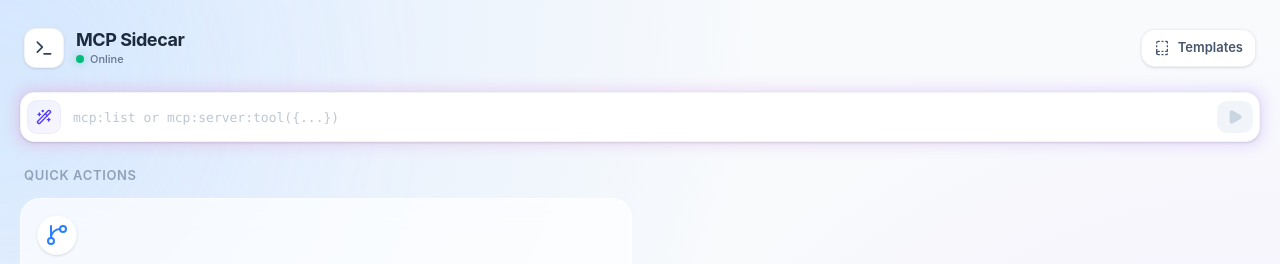
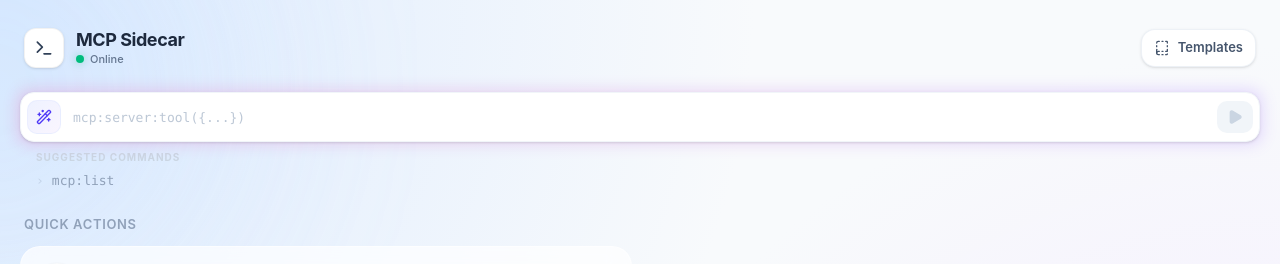
Before and after one commit to dreamhuan/mcp-sidecar, a React (Vite) app in the folder apps/extension/: page / in a window 1280 px wide. Shown: the top 264 px of the page. Built offline with nearby package versions, Linux system fonts and the light colour scheme; no server answers.

Commit message:
feat: add command shortcut

```diff
--- a/apps/extension/src/App.tsx
+++ b/apps/extension/src/App.tsx
@@ -12,11 +12,12 @@
 import { PromptManager } from "./components/PromptManager";
 import { ResultPreview } from "./components/ResultPreview";
 import { QuickActions } from "./components/QuickActions";
-import { CommandBar } from "./components/CommandBar";
+// 🔥 引入 CommandBarRef 类型
+import { CommandBar, type CommandBarRef } from "./components/CommandBar";
+import { ServerShortcuts } from "./components/ServerShortcuts";
 import { ActionItem, PromptTemplate, ToastType } from "./types";
 import { API_BASE_URL } from "./common";
 
-// 配置：移除 "List Files"，只保留 Git Diff
 const ACTIONS: ActionItem[] = [
   {
     id: "git-diff",
@@ -33,13 +34,16 @@
 function App() {
   const [loading, setLoading] = useState(false);
   const [resultPreview, setResultPreview] = useState("");
+  // 存储探测到的 Server 列表
+  const [availableServers, setAvailableServers] = useState<string[]>([]);
+
   const searchRef = useRef<FileSearchRef>(null);
+  // 🔥 新增：引用 CommandBar 实例
+  const commandBarRef = useRef<CommandBarRef>(null);
 
-  // 提示词状态
   const [prompts, setPrompts] = useState<PromptTemplate[]>([]);
   const [isPromptMgrOpen, setIsPromptMgrOpen] = useState(false);
 
-  // Toast 状态
   const [open, setOpen] = useState(false);
   const [toastConfig, setToastConfig] = useState({
     title: "",
@@ -63,7 +67,6 @@
 
   useEffect(() => () => clearTimeout(timerRef.current), []);
 
-  // 本地存储加载/保存
   useEffect(() => {
     const saved = localStorage.getItem("mcp-prompts");
     if (saved) {
@@ -79,7 +82,6 @@
     localStorage.setItem("mcp-prompts", JSON.stringify(prompts));
   }, [prompts]);
 
-  // 🔥 核心执行逻辑
   const handleRun = async (
     serverName: string | null,
     toolName: string | null,
@@ -106,7 +108,16 @@
       if (json.success) {
         let contentStr = "";
 
+        // 🔥 解析 Server 列表逻辑
         if (json.isToolList && Array.isArray(json.data)) {
+          // 使用 Set 进行合并，防止覆盖
+          const newServers = json.data.map((t: any) => t.server);
+          setAvailableServers((prev) => {
+            const combined = new Set([...prev, ...newServers]);
+            return Array.from(combined).sort();
+          });
+
+          // 列表渲染逻辑
           const grouped: Record<string, any[]> = {};
           json.data.forEach((t: any) => {
             if (!grouped[t.server]) grouped[t.server] = [];
@@ -114,35 +125,33 @@
           });
 
           const lines: string[] = [];
-          lines.push("📦 AVAILABLE MCP TOOLS (With Arguments)\n");
+          const isDetailed =
+            json.data.length > 0 && "inputSchema" in json.data[0];
+
+          lines.push(
+            isDetailed
+              ? "📦 MCP TOOLS DETAILS (Full Schema)\n"
+              : "📦 MCP TOOLS SUMMARY (Names Only)\n",
+          );
+
+          if (!isDetailed) {
+            lines.push("Tip: Click suggested commands above to see details.\n");
+          }
 
           for (const [server, tools] of Object.entries(grouped)) {
             lines.push(`SERVER: ${server}`);
             tools.forEach((t: any) => {
               lines.push(`  ├─ 🛠️  ${t.name}`);
+              if (t.description)
+                lines.push(`  │   Desc: ${t.description.replace(/\n/g, " ")}`);
 
-              if (t.description) {
-                lines.push(`  │   Description: ${t.description}`);
-              }
-
-              const props = t.inputSchema?.properties || {};
-              const required = t.inputSchema?.required || [];
-              const propKeys = Object.keys(props);
-
-              if (propKeys.length > 0) {
-                lines.push(`  │   Args:`);
-                propKeys.forEach((key, idx) => {
-                  const p = props[key];
-                  const reqMark = required.includes(key)
-                    ? "(Required)"
-                    : "(Optional)";
-                  const desc = p.description ? ` - ${p.description}` : "";
-                  lines.push(
-                    `  │      └─ ${key} [${p.type}] ${reqMark}${desc}`,
-                  );
-                });
-              } else {
-                lines.push(`  │   Args: (None)`);
+              if (t.inputSchema) {
+                const props = t.inputSchema?.properties || {};
+                const propKeys = Object.keys(props);
+                if (propKeys.length > 0) {
+                  lines.push(`  │   Args:`);
+                  propKeys.forEach((key) => lines.push(`  │      └─ ${key}`));
+                }
               }
               lines.push(`  │`);
             });
@@ -167,11 +176,9 @@
         }
 
         contentStr = contentStr.replace(/`/g, "'");
-
         const finalResult = promptPrefix
           ? `${promptPrefix}${contentStr}`
           : contentStr;
-
         setResultPreview(finalResult);
 
         try {
@@ -194,15 +201,16 @@
     }
   };
 
+  // 🔥 核心修改：通过 Ref 控制 CommandBar 的输入框
   const handleCommandExecute = async (cmd: string) => {
+    // 1. 命令上屏 (Imperative)
+    commandBarRef.current?.setValue(cmd);
+    // 2. 执行逻辑
     await handleRun(null, null, null, "", cmd);
   };
 
   const handleActionClick = (act: ActionItem) => {
-    let args = act.args || {};
-    let promptPrefix = act.promptPrefix;
-    // 移除原有的 ls 特殊逻辑
-    handleRun(act.server, act.tool, args, promptPrefix);
+    handleRun(act.server, act.tool, act.args || {}, act.promptPrefix);
   };
 
   return (
@@ -234,18 +242,26 @@
           <button
             onClick={() => setIsPromptMgrOpen(true)}
             className="flex items-center gap-2 px-3 py-2 rounded-[14px] bg-white shadow-sm border border-slate-200/60 text-slate-600 hover:text-blue-600 hover:border-blue-200 hover:shadow-md active:scale-95 transition-all duration-200 group"
-            title="Manage Prompt Templates"
           >
             <BookTemplate className="w-4 h-4 group-hover:scale-110 transition-transform" />
             <span className="text-[13px] font-semibold">Templates</span>
           </button>
         </header>
 
-        <section className="animate-in fade-in slide-in-from-top-4 duration-500">
+        {/* Command Area */}
+        <section className="animate-in fade-in slide-in-from-top-4 duration-500 flex flex-col gap-0">
           <CommandBar
+            // 🔥 绑定 Ref
+            ref={commandBarRef}
             onExecute={handleCommandExecute}
             loading={loading}
             showToast={showToast}
+          />
+
+          <ServerShortcuts
+            servers={availableServers}
+            onSelect={handleCommandExecute}
+            loading={loading}
           />
         </section>
 
@@ -256,7 +272,6 @@
         />
 
         <section>
-          {/* ✅ 修改：重命名 Title */}
           <h2 className="text-[13px] font-semibold text-slate-400 uppercase tracking-wider mb-3 px-1">
             Project Explorer
           </h2>
@@ -282,7 +297,6 @@
           prompts={prompts}
           showToast={showToast}
         />
-
         <PromptManager
           isOpen={isPromptMgrOpen}
           onClose={() => setIsPromptMgrOpen(false)}
@@ -317,7 +331,6 @@
               <CheckCircle2 className="w-5 h-5" />
             )}
           </div>
-
           <div className="flex-1 pt-0.5">
             <Toast.Title className="text-[14px] font-bold leading-none mb-1">
               {toastConfig.title}
--- a/apps/extension/src/components/CommandBar.tsx
+++ b/apps/extension/src/components/CommandBar.tsx
@@ -1,16 +1,35 @@
-import { useState } from "react";
-import { Wand2, Play, Loader2, Clipboard } from "lucide-react";
+import { useState, useImperativeHandle, type Ref } from "react";
+import { Wand2, Play, Loader2 } from "lucide-react";
 import { cn } from "../lib/utils";
 import { ToastType } from "../types";
+
+// 🔥 定义暴露给父组件的 Ref 方法
+export interface CommandBarRef {
+  setValue: (value: string) => void;
+  getValue: () => string;
+}
 
 interface CommandBarProps {
   onExecute: (command: string) => Promise<void>;
   loading: boolean;
   showToast: (title: string, desc: string, type: ToastType) => void;
+  // React 19 中 ref 可以直接作为 prop 传递
+  ref?: Ref<CommandBarRef>;
 }
 
-export function CommandBar({ onExecute, loading, showToast }: CommandBarProps) {
+export function CommandBar({
+  onExecute,
+  loading,
+  showToast,
+  ref,
+}: CommandBarProps) {
   const [command, setCommand] = useState("");
+
+  // 🔥 暴露方法给外部使用
+  useImperativeHandle(ref, () => ({
+    setValue: (val: string) => setCommand(val),
+    getValue: () => command,
+  }));
 
   // 🪄 Magic Grab: Read from Clipboard
   const handleMagicGrab = async () => {
@@ -65,7 +84,6 @@
           className="p-2 rounded-[10px] bg-gradient-to-br from-indigo-50 to-purple-50 text-indigo-600 hover:from-indigo-100 hover:to-purple-100 hover:scale-105 active:scale-95 transition-all border border-indigo-100/50"
           title="Paste from Clipboard"
         >
-          {/* 这里换成了 Wand2，你也可以换成 Clipboard 图标，看你喜好 */}
           <Wand2 className="w-4 h-4" />
         </button>
 
@@ -74,7 +92,7 @@
           type="text"
           value={command}
           onChange={(e) => setCommand(e.target.value)}
-          placeholder="mcp:list or mcp:server:tool({...})"
+          placeholder="mcp:server:tool({...})"
           className="flex-1 bg-transparent border-none outline-none text-[13px] font-mono text-slate-700 placeholder:text-slate-400/60 h-9 px-1"
         />
 
--- /dev/null
+++ b/apps/extension/src/components/ServerShortcuts.tsx
@@ -0,0 +1,54 @@
+import { cn } from "../lib/utils";
+
+interface ServerShortcutsProps {
+  servers: string[];
+  onSelect: (cmd: string) => void;
+  loading?: boolean;
+}
+
+export function ServerShortcuts({
+  servers,
+  onSelect,
+  loading,
+}: ServerShortcutsProps) {
+  // 基础命令 + 探测到的 Server 命令
+  const commands = ["mcp:list"];
+
+  servers.forEach((s) => {
+    if (s && s !== "all") {
+      commands.push(`mcp:list:${s}`);
+    }
+  });
+
+  if (commands.length === 0) return null;
+
+  return (
+    <div className="flex flex-col items-start gap-1 w-full px-4 mt-2 animate-in fade-in duration-300">
+      <div className="text-[10px] font-bold text-slate-300 uppercase tracking-widest mb-0.5 select-none">
+        Suggested Commands
+      </div>
+
+      {commands.map((cmd) => (
+        <button
+          key={cmd}
+          onClick={() => onSelect(cmd)}
+          disabled={loading}
+          className={cn(
+            "group flex items-center gap-2 text-left transition-colors duration-200",
+            "text-[13px] font-mono text-slate-400 hover:text-blue-500",
+            loading && "opacity-50 cursor-not-allowed",
+          )}
+        >
+          <span className="opacity-30 group-hover:opacity-100 transition-opacity">
+            ›
+          </span>
+          <span className="relative">
+            {cmd}
+            {/* 下划线动画效果 */}
+            <span className="absolute left-0 right-0 bottom-0 h-[1px] bg-blue-500 scale-x-0 group-hover:scale-x-100 transition-transform origin-left"></span>
+          </span>
+        </button>
+      ))}
+    </div>
+  );
+}
```
Also changed, not shown: 1 other file (tests, documents, lock files or other folders).
